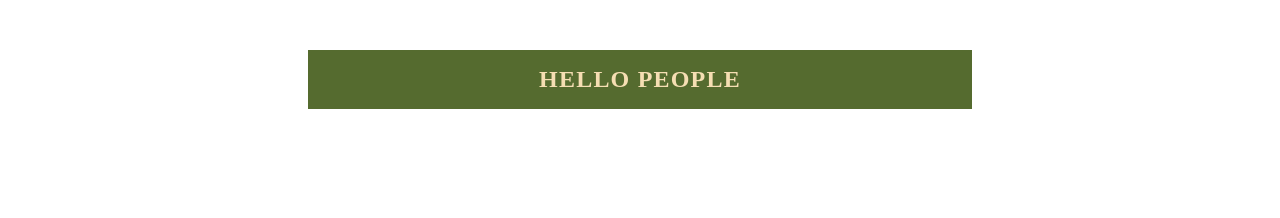
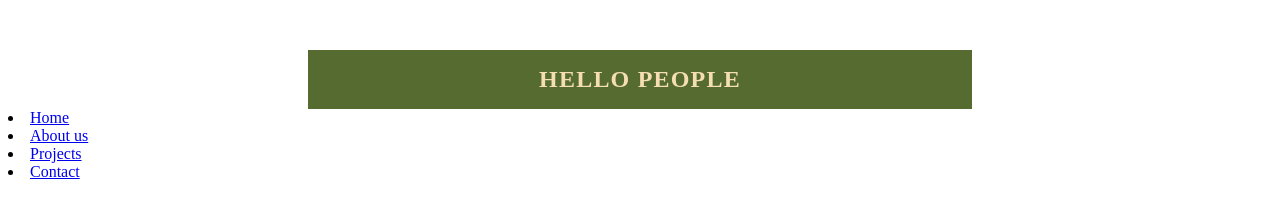
Before and after one commit to renemorales/git_course, a plain HTML site: page index.html in a window 1280 px wide. Shown: the part 212-430 px from the top of the page. Drawn offline with Linux system fonts and the light colour scheme.

Commit message:
Created a navigation mechu with a class of navigation

```diff
--- a/index.html
+++ b/index.html
@@ -12,5 +12,11 @@
   <h1>git-course</h1>
   <h2>Hello People</h2>
 </body>
+<nav class="navigation">
+  <li><a href="#home">Home</a></li>
+  <li><a href="#about">About us</a></li>
+  <li><a href="#project">Projects</a></li>
+  <li><a href="#conctact">Contact</a></li>
+</nav>
 
 </html>
```
